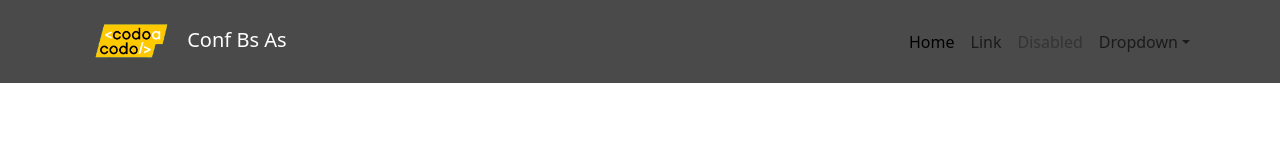
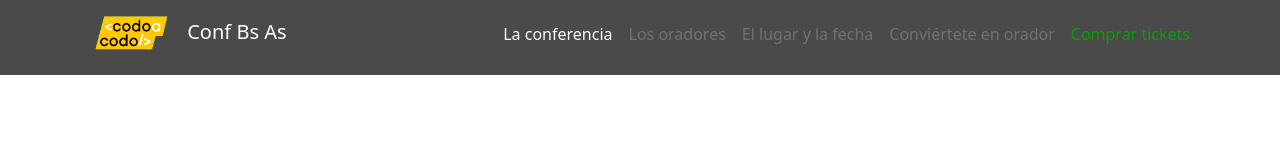
Before and after one commit to danmorinigo/CodoACodoEtapa1, a plain HTML site: page index.html in a window 1280 px wide. Drawn offline with nearby package versions, Linux system fonts and the light colour scheme.

Commit message:
Nombre links encabezado

```diff
--- a/CSS/style.css
+++ b/CSS/style.css
@@ -16,6 +16,19 @@ header
     background-color: rgb(67, 65, 65);
     color: white;
     */
+}
+.linkActivo
+{
+    color:ghostwhite;
+
+}
+.linkInactivo
+{
+    color: rgb(113, 113, 113);
+}
+.linkComprarTickets
+{
+    color:rgb(5, 160, 5);
 }
 /*
 .logoCodoACodo
--- a/index.html
+++ b/index.html
@@ -10,9 +10,9 @@
 </head>
 <body>
     <header>
-        <nav class="navbar sticky-top navbar-expand-lg colorFondoEncabezado" aria-label="Thirteenth navbar example">
-            <div class="container justify-content-center justify-content-md-between">
-                <a class="navbar-brand me-2 text-white" href="#">
+        <nav class="navbar sticky-top navbar-expand-md colorFondoEncabezado pt-0 pb-2" aria-label="Thirteenth navbar example">
+            <div class="container-xl">
+                <a class="navbar-brand me-0 text-white pe-0" href="#">
                     <img src="Archivos/codoacodo.png" alt="Logo" width="100px" class="d-inline-block">
                     Conf Bs As
                 </a>
@@ -20,26 +20,23 @@
                     <span class="navbar-toggler-icon"></span>
                 </button>
 
-
-                <div class="collapse navbar-collapse d-lg-flex justify-content-lg-end" id="navbarsExample11">
-
-                <ul class="navbar-nav flex-grow-1 justify-content-lg-end align-items-center align-items-md-end">
+                <div class="collapse navbar-collapse d-md-flex" id="navbarsExample11">
+                    <ul class="navbar-nav flex-grow-1 justify-content-end align-items-end text-center">
                         <li class="nav-item">
-                    <a class="nav-link active" aria-current="page" href="#">Home</a>
+                            <a class="nav-link linkActivo" href="#">La conferencia</a>
+                            <!--<a class="nav-link active" aria-current="page" href="#">Home</a>-->
                         </li>
                         <li class="nav-item">
-                    <a class="nav-link" href="#">Link</a>
+                            <a class="nav-link linkInactivo" href="#">Los oradores</a>
                         </li>
                         <li class="nav-item">
-                    <a class="nav-link disabled" aria-disabled="true">Disabled</a>
+                            <a class="nav-link linkInactivo" href="#">El lugar y la fecha</a>
                         </li>
-                  <li class="nav-item dropdown">
-                    <a class="nav-link dropdown-toggle" href="#" data-bs-toggle="dropdown" aria-expanded="false">Dropdown</a>
-                    <ul class="dropdown-menu">
-                      <li><a class="dropdown-item" href="#">Action</a></li>
-                      <li><a class="dropdown-item" href="#">Another action</a></li>
-                      <li><a class="dropdown-item" href="#">Something else here</a></li>
-                    </ul>
+                        <li class="nav-item">
+                            <a class="nav-link linkInactivo" href="#">Conviértete en orador</a>
+                        </li>
+                        <li class="nav-item">
+                            <a class="nav-link linkComprarTickets" href="#">Comprar tickets</a>
                         </li>
                     </ul>
 
```
Lines whose indentation alone changed are shown as unchanged.
